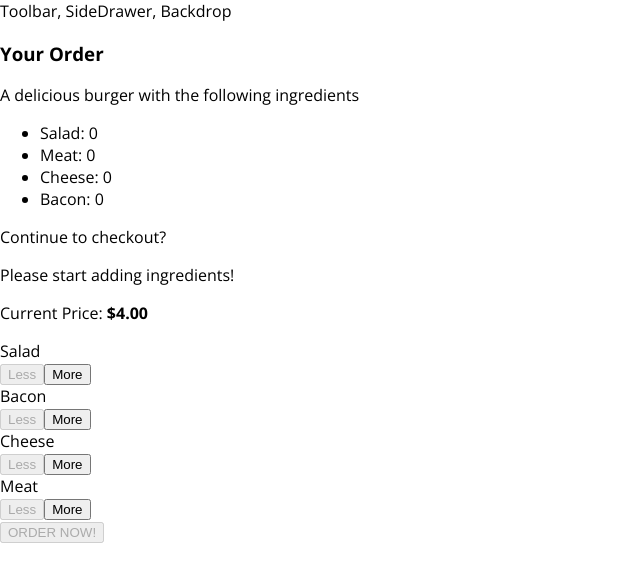
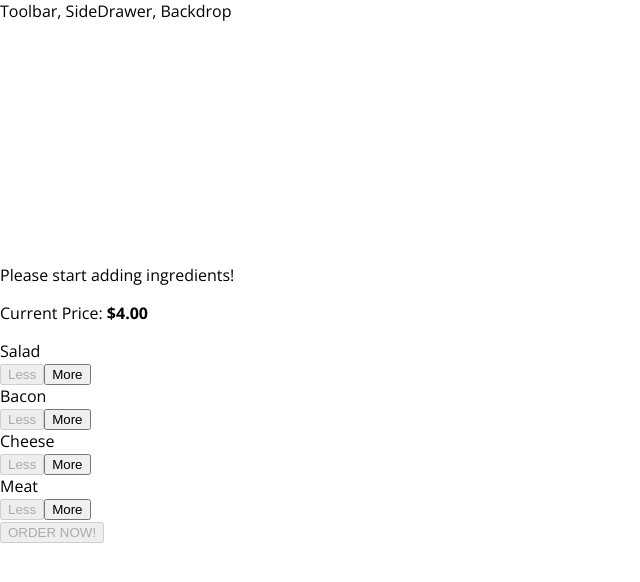
Before and after one commit to pritam-das/burgerbuilder, a React app: page / in a window 1280 px wide. Shown: the top 582 px of the page, without its empty margins (0-640 px from the left). Built offline with nearby package versions, Linux system fonts and the light colour scheme.

Commit message:
Added functionality to display/hide the modal, with animation

```diff
--- a/src/components/Burger/BuildControls/BuildControls.js
+++ b/src/components/Burger/BuildControls/BuildControls.js
@@ -22,7 +22,8 @@
         ))}
         <button
             className={classes.OrderButton}
-            disabled={!props.purchasable}>ORDER NOW!</button>
+            disabled={!props.purchasable}
+            onClick={props.ordered}>ORDER NOW!</button>
       </div>
 );
 
--- a/src/components/UI/Modal/Modal.js
+++ b/src/components/UI/Modal/Modal.js
@@ -2,7 +2,11 @@
 import classes from './Modal.css';
 
 const modal = (props) => (
-    <div className={classes.Modal}>
+    <div className={classes.Modal}
+         style={{
+            transform: props.show ? 'translateY(0)' : 'translateY(-100vh)',
+            opacity: props.show ? '1' : '0'
+         }}>
         {props.children}
     </div>
 );
--- a/src/containers/BurgerBuilder/BurgerBuilder.js
+++ b/src/containers/BurgerBuilder/BurgerBuilder.js
@@ -70,7 +70,7 @@
       this.setState({purchasable: sum > 0});
     }
 
-    purchaseHandler () {
+    purchaseHandler = () => {
       this.setState({purchasing: true})
     }
 
@@ -85,7 +85,7 @@
       console.log(disabledInfo);
       return (
         <Aux>
-          <Modal>
+          <Modal show={this.state.purchasing}>
               <OrderSummary ingredients={this.state.ingredients}/>
           </Modal>
           <Burger ingredients={this.state.ingredients}/>
@@ -94,7 +94,8 @@
               ingredientRemoved={this.removeIngredientHandler}
               disabled={disabledInfo}
               purchasable={this.state.purchasable}
-              price={this.state.price}/>
+              price={this.state.price}
+              ordered={this.purchaseHandler}/>
         </Aux>
       )
     }
```
